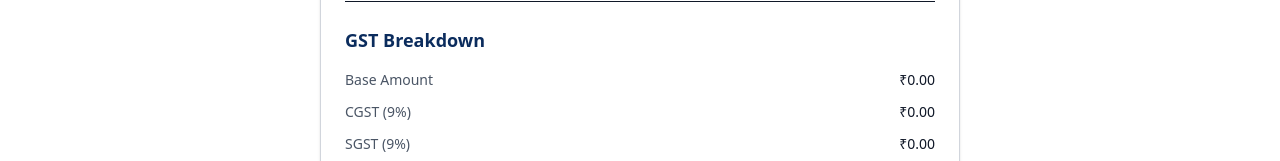
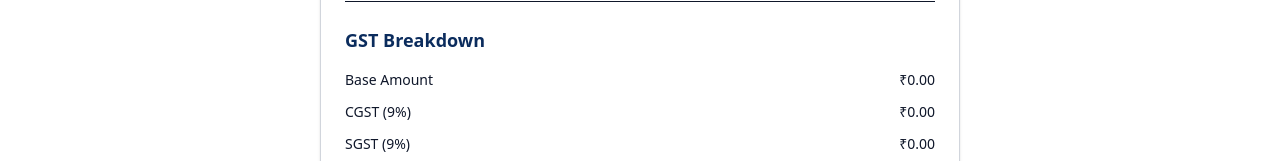
Before and after one commit to vinayaraprakash/finance-calculator, a Next.js app: page /gst-calculator in a window 1280 px wide. Shown: the part 791-952 px from the top of the page. Built offline with nearby package versions, Linux system fonts and the light colour scheme.

Commit message:
calc changes

```diff
--- a/src/app/gst-calculator/GSTCalculatorClient.tsx
+++ b/src/app/gst-calculator/GSTCalculatorClient.tsx
@@ -70,7 +70,7 @@ Total: ${formatINR(result?.totalAmount ?? 0)}`;
   return (
     <>
       {/* PAGE WRAPPER */}
-      <div className="max-w-2xl mx-auto px-4 text-gray-900 dark:text-gray-100">
+      <div className="max-w-2xl mx-auto px-4  dark:text-gray-100">
 
         {/* HEADER */}
         <section className="hero-blue rounded-2xl mb-10">
@@ -198,7 +198,7 @@ Total: ${formatINR(result?.totalAmount ?? 0)}`;
   <div className="space-y-3 text-sm">
     {/* Base */}
     <div className="flex justify-between">
-      <span className="text-gray-600">Base Amount</span>
+      <span >Base Amount</span>
       <span className="font-medium">
         {formatINR(result?.baseAmount ?? 0)}
       </span>
@@ -207,7 +207,7 @@ Total: ${formatINR(result?.totalAmount ?? 0)}`;
     {/* Taxes */}
     {mode === "igst" ? (
       <div className="flex justify-between">
-        <span className="text-gray-600">IGST ({rate}%)</span>
+        <span >IGST ({rate}%)</span>
         <span className="font-medium">
           {formatINR(result?.igst ?? 0)}
         </span>
@@ -215,13 +215,13 @@ Total: ${formatINR(result?.totalAmount ?? 0)}`;
     ) : (
       <>
         <div className="flex justify-between">
-          <span className="text-gray-600">CGST ({rate / 2}%)</span>
+          <span>CGST ({rate / 2}%)</span>
           <span className="font-medium">
             {formatINR(result?.cgst ?? 0)}
           </span>
         </div>
         <div className="flex justify-between">
-          <span className="text-gray-600">SGST ({rate / 2}%)</span>
+          <span>SGST ({rate / 2}%)</span>
           <span className="font-medium">
             {formatINR(result?.sgst ?? 0)}
           </span>
@@ -248,13 +248,13 @@ Total: ${formatINR(result?.totalAmount ?? 0)}`;
   <div className="flex gap-3 mt-4">
     <button
       onClick={copyBreakdown}
-      className="px-4 py-2 text-sm border rounded-lg hover:bg-gray-50"
+      className="px-4 py-2 text-sm border rounded-lg"
     >
       📋 Copy
     </button>
     <button
       onClick={shareCalculation}
-      className="px-4 py-2 text-sm border rounded-lg hover:bg-gray-50"
+      className="px-4 py-2 text-sm border rounded-lg hover"
     >
       🔗 Share
     </button>
```
